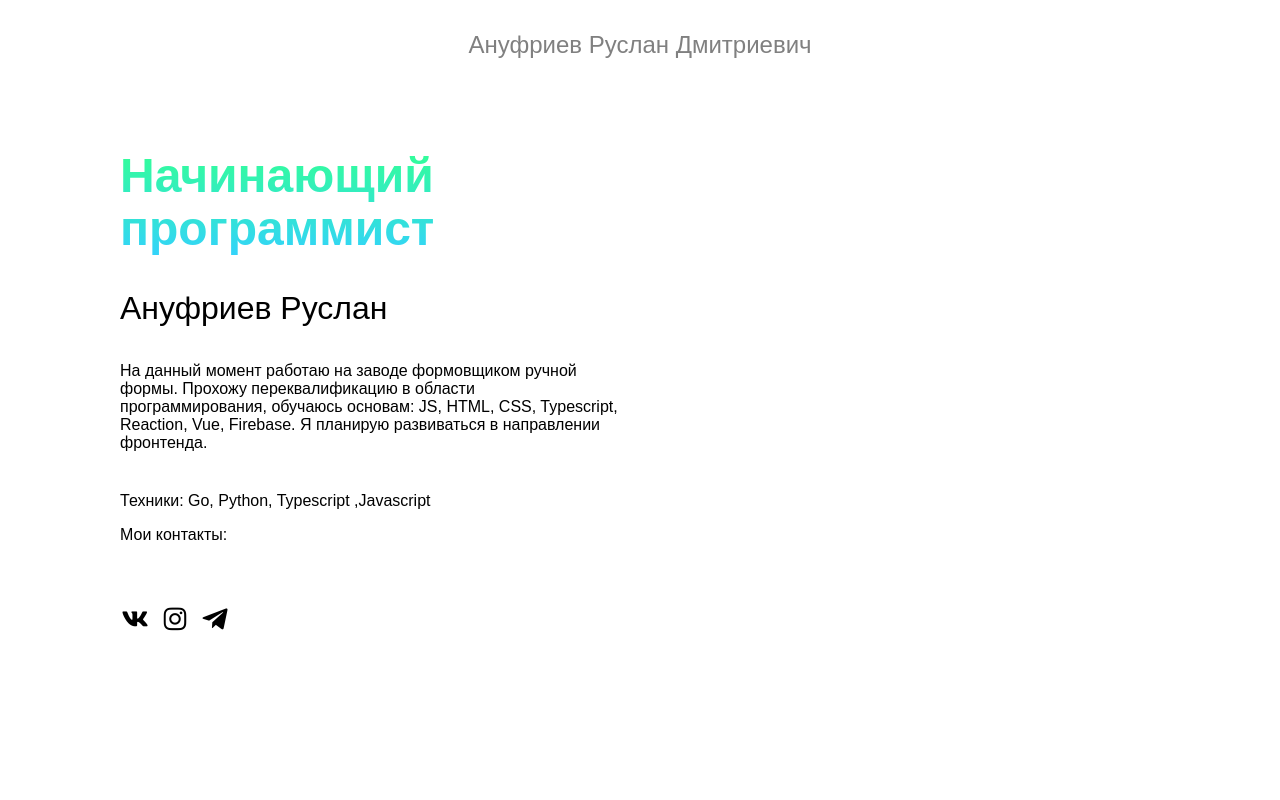
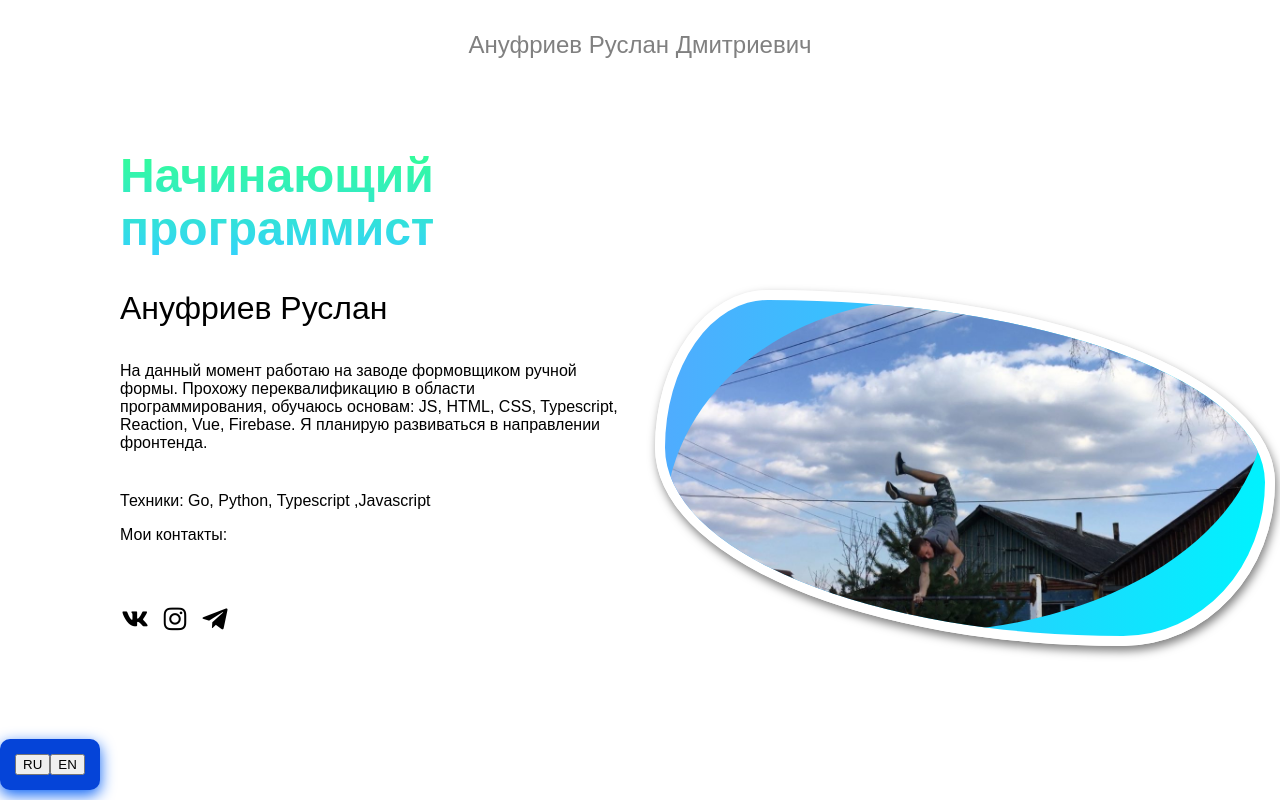
Before and after one commit to Rusanufriev/react_proj4, a React (Vite) app: page / in a window 1280 px wide. Built offline with nearby package versions, Linux system fonts and the light colour scheme.

Commit message:
fix: update components: websiteAbout, LanguageSwitcher

```diff
--- a/src/App.css
+++ b/src/App.css
@@ -13,6 +13,11 @@ img {
   height: 100%;
 }
 
+/*доделать*/
+/*#website {*/
+/*  margin-left: 120px;*/
+/*}*/
+
 #languageSwitcher {
   padding: 15px;
 
@@ -23,7 +28,7 @@ img {
   border-radius: 10px;
   font-weight: bold;
   display: inline-block;
-  margin-left: -120px;
+  /*margin-left: 120px;*/
   text-align: left;
   margin-top: 100px;
 
--- a/src/components/pages/main_page.jsx
+++ b/src/components/pages/main_page.jsx
@@ -3,7 +3,6 @@ import "/src/App.css";
 import Header from "../header/header.jsx";
 import USER from "../constants/user.js";
 import WebsiteAbout from "../websiteAbout/websiteAbout.jsx";
-import languageSwitcher from "../shared/Bigbutton/LanguageSwitcher.jsx";
 import WebsiteBox from "../websiteBox/websiteBox.jsx";
 
 function MainPage() {
@@ -35,13 +34,12 @@ function MainPage() {
             user_notebook_ru={USER.ru.notebook}
             user_notebook_en={USER.en.notebook}
             my_contacts={USER.mycontacts}
-            button1={button1}
-            button2={button2}
+            btn1={button1}
+            btn2={button2}
           />
         </div>
       </div>
-      <languageSwitcher />
-      {/* <WebsiteBox /> */}
+       <WebsiteBox pwd_to_photo={USER}/>
     </>
   );
 }
--- a/src/components/shared/Bigbutton/LanguageSwitcher.jsx
+++ b/src/components/shared/Bigbutton/LanguageSwitcher.jsx
@@ -1,12 +1,9 @@
-function languageSwitcher({ button1, button2 }) {
+function LanguageSwitcher({ btn1, btn2 }) {
   return (
-    <>
       <div id="languageSwitcher">
-        <button onClick={button1}>RU</button>
-        <button onClick={button2}>EN</button>
+        <button onClick={btn1}>RU</button>
+        <button onClick={btn2}>EN</button>
       </div>
-      ;
-    </>
-  );
+  )
 }
-export default languageSwitcher;
+export default LanguageSwitcher;
--- a/src/components/websiteAbout/websiteAbout.jsx
+++ b/src/components/websiteAbout/websiteAbout.jsx
@@ -1,3 +1,5 @@
+import LanguageSwitcher from "../shared/Bigbutton/LanguageSwitcher.jsx";
+
 function WebsiteAbout({
   lang,
   user_prof_ru,
@@ -11,8 +13,8 @@ function WebsiteAbout({
   user_notebook_ru,
   user_notebook_en,
   my_contacts,
-  //   button1,
-  //   button2,
+    btn1,
+    btn2
 }) {
   return (
     <>
@@ -37,6 +39,7 @@ function WebsiteAbout({
             </a>
           ))}
         </div>
+        <LanguageSwitcher btn1={btn1} btn2={btn2}/>
       </div>
     </>
   );
--- a/src/components/websiteBox/websiteBox.jsx
+++ b/src/components/websiteBox/websiteBox.jsx
@@ -1,8 +1,8 @@
-function WebsiteBox() {
+function WebsiteBox({ pwd_to_photo }) {
   return (
     <>
       <div id="website__box">
-        <img id="website__box-img" src={USER.foto}></img>
+        <img id="website__box-img" src={pwd_to_photo.foto}></img>
       </div>
     </>
   );
```
